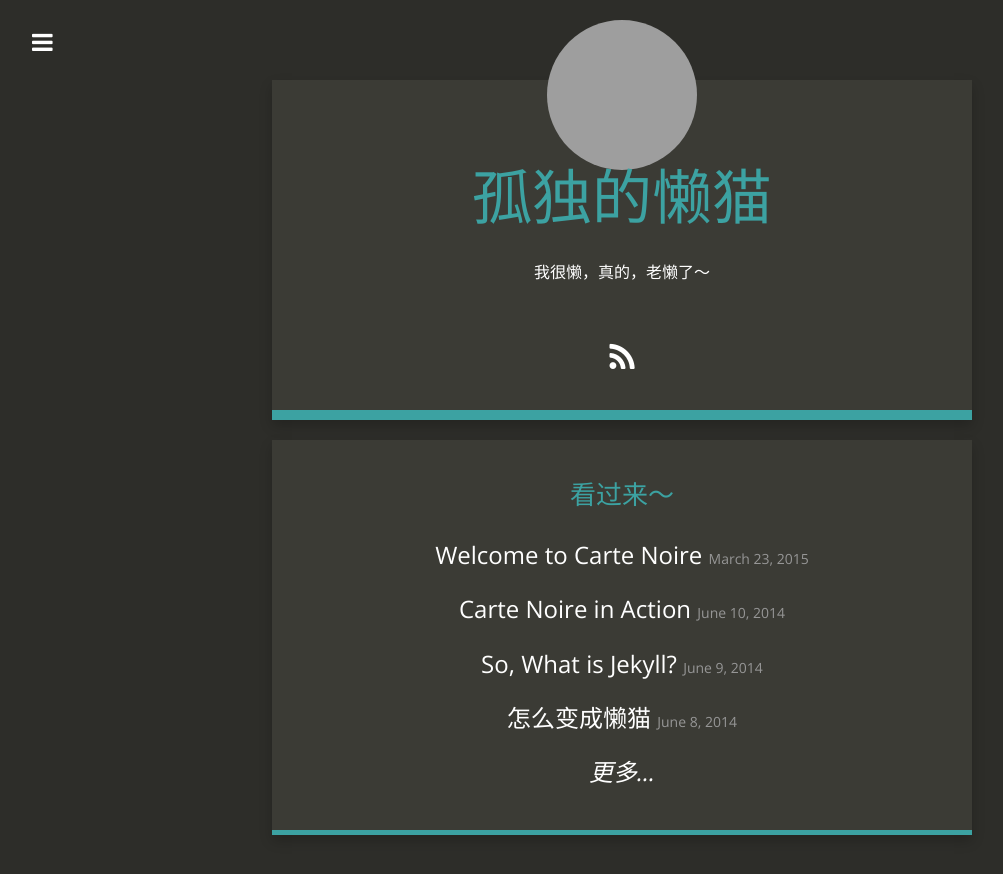
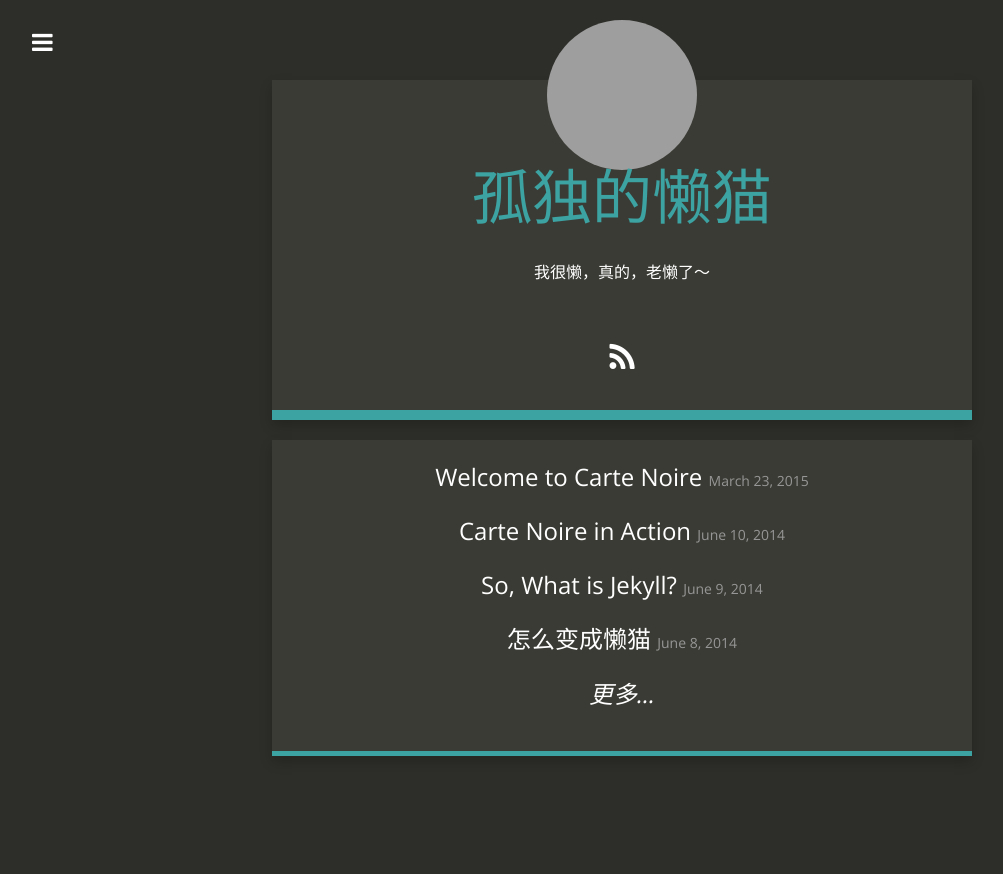
Before and after one commit to sxm5220/sxm5220.github.io, a Jekyll site: the page built from index.html, in a window 1280 px wide. Shown: the top 874 px of the page, without its empty margins (18-1021 px from the left). Built offline with Jekyll 4.4.1, drawn with Linux system fonts in a browser that asks for light colours; nearby versions of some CDN libraries; grey boxes are pictures that could not be loaded.

Commit message:
refine: test

```diff
--- a/_config.yml
+++ b/_config.yml
@@ -21,7 +21,7 @@ kramdown:
   input: GFM
   syntax_highlighter: rouge
 
-permalink: pretty
+#permalink: pretty
 exclude: [".travis.yml",
           ".gitignore",
           "Gemfile*",
--- a/index.html
+++ b/index.html
@@ -25,7 +25,7 @@ make-smaller-titles: true
 
             <div class="articles">
 
-              <h2>看过来～</h2>
+              <!-- <h2>看过来～</h2> -->
 
               <ul>
                   {% for post in site.posts limit: site.post_limit %}
--- a/posts-by-categories.html
+++ b/posts-by-categories.html
@@ -12,7 +12,7 @@ make-smaller-titles: true
     <h2 class="header categories" itemprop="headline"><small>按照
 
       <div class="dropdown btn-group">
-        <button class="btn btn-categories dropdown-toggle btn-xs" type="button" data-toggle="dropdown">Categories
+        <button class="btn btn-categories dropdown-toggle btn-xs" type="button" data-toggle="dropdown">类别
           <span class="caret"></span>
         </button>
         <ul class="dropdown-menu">
--- a/posts.html
+++ b/posts.html
@@ -12,7 +12,7 @@ make-smaller-titles: true
     <h2 class="header categories" itemprop="headline"><small>按照
 
       <div class="dropdown btn-group">
-        <button class="btn btn-categories dropdown-toggle btn-xs" type="button" data-toggle="dropdown">Years
+        <button class="btn btn-categories dropdown-toggle btn-xs" type="button" data-toggle="dropdown">年份
           <span class="caret"></span>
         </button>
         <ul class="dropdown-menu">
```
